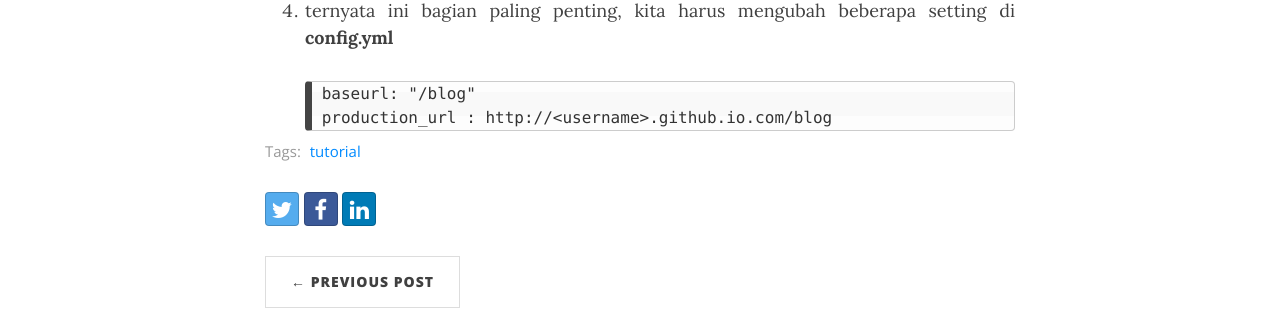
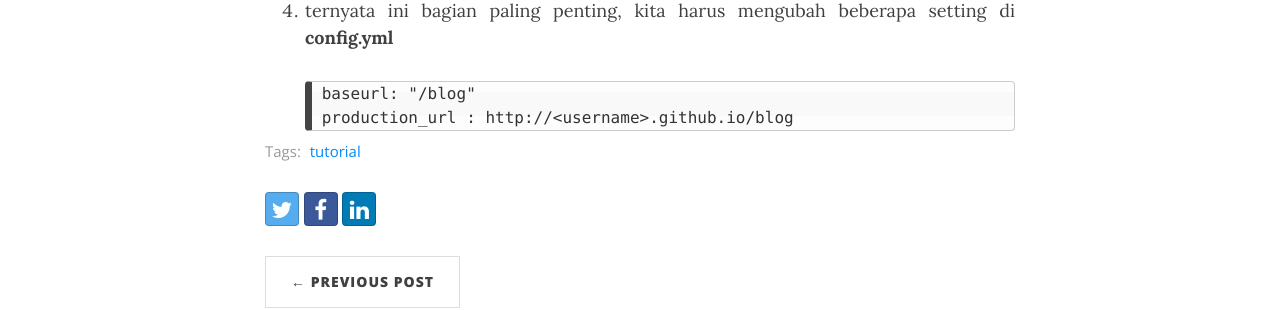
Before and after one commit to sukorenomw/blog, a Jekyll site: the page built from _posts/2017-02-04-how-to-setup-jekyll-in-subdirectory-github-pages.md, in a window 1280 px wide and 900 px high, scrolled down 1068 px. Shown: the part 299-609 px from the top of the window. Built offline with Jekyll 4.4.1, drawn with Linux system fonts in a browser that asks for light colours; nearby versions of some CDN libraries; comment, search, counter and statistics services are not loaded.

Commit message:
Updated 2017-02-04-how-to-setup-jekyll-in-subdirectory-github-pages.md

```diff
--- a/_posts/2017-02-04-how-to-setup-jekyll-in-subdirectory-github-pages.md
+++ b/_posts/2017-02-04-how-to-setup-jekyll-in-subdirectory-github-pages.md
@@ -3,7 +3,8 @@ layout: post
 title: How to setup jekyll in subdirectory in github pages
 published: true
 date: '2017-02-04'
-tags: [tutorial]
+tags:
+  - tutorial
 ---
 Sebelum bikin blog menggunakan jekyll pada github pages ini, sebelumnya saya sudah pernah buat github static page (without jekyll, only using html js and css). Jadi karena sudah terlanjut punya static page yang saya gunakan untuk portofolio online yang bisa di akses [disini](https://sukorenomw.github.io). Rasanya sayang untuk bikin github page ini jadi full jekyll (belum lagi mikirin bagaimana mindahin portfolio yang sudah ada ini ke format jekyll).
 
@@ -26,4 +27,4 @@ Lalu sempat cari-cari tutorial di google, ada beberapa tutorial, tapi hampir sem
 4. ternyata ini bagian paling penting, kita harus mengubah beberapa setting di **config.yml**
 
         baseurl: "/blog"
-        production_url : http://<username>.github.io.com/blog
+        production_url : http://<username>.github.io/blog
```
